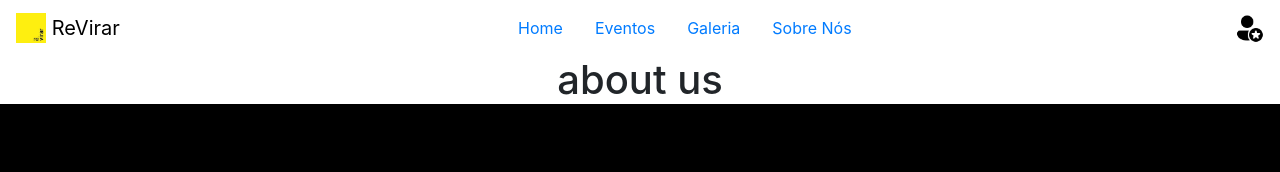
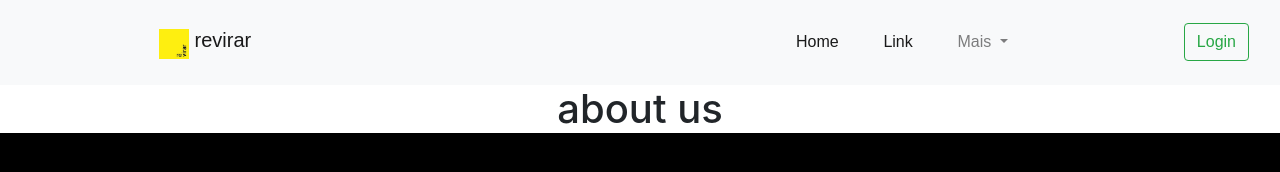
Before and after one commit to 2022M2T2-Inteli/Change-IT, a plain HTML site: page src/SobreNos.html in a window 1280 px wide. Drawn offline with nearby package versions, Linux system fonts and the light colour scheme.

Commit message:
Padronização da home e sobre nós

```diff
--- a/src/SobreNos.html
+++ b/src/SobreNos.html
@@ -11,29 +11,52 @@
 
 
 <!-- Início Código NavBar -->
-<nav class="navbar navbar-light" style="background-color: white;">
-    <a class="navbar-brand" href="#" style="color: black;">
-        <img src="img/revirar_logo.jpeg" width="30" height="30" class="d-inline-block align-top" alt="">
-        ReVirar
+<header>
+    <!-- Início código NavBar -->
+    <nav class="navbar navbar-expand-lg navbar-light bg-light">
+        <div class="container-fluid">
+            <a class="navbar-brand" href="#">
+                <img src="img/revirar_logo.jpeg" alt="" width="30" height="30"
+                    class="d-inline-block align-text-top">
+                revirar
             </a>
-    <ul class="nav justify-content-center">
+            <button class="navbar-toggler" type="button" data-bs-toggle="collapse"
+                data-bs-target="#navbarSupportedContent" aria-controls="navbarSupportedContent"
+                aria-expanded="false" aria-label="Toggle navigation">
+                <span class="navbar-toggler-icon"></span>
+            </button>
+            <div class="collapse navbar-collapse" id="navbarSupportedContent">
+                <div class="mr-auto"></div>
+                <ul class="navbar-nav me-auto mb-2 mb-lg-0">
                     <li class="nav-item">
-            <a class="nav-link active" href="Home.html">Home</a>
+                        <a class="nav-link active" aria-current="page" href="#">Home</a>
                     </li>
                     <li class="nav-item">
-            <a class="nav-link" href="#">Eventos</a>
+                        <a class="nav-link active" href="#">Link</a>
                     </li>
-        <li class="nav-item">
-            <a class="nav-link" href="#">Galeria</a>
+                    <li class="nav-item dropdown">
+                        <a class="nav-link dropdown-toggle" href="#" id="navbarDropdown" role="button"
+                            data-bs-toggle="dropdown" aria-expanded="false">
+                            Mais
+                        </a>
+                        <ul class="dropdown-menu" aria-labelledby="navbarDropdown">
+                            <li><a class="dropdown-item" href="#">Eventos</a></li>
+                            <li><a class="dropdown-item" href="#">Inscrições</a></li>
+                            <li>
+                                <hr class="dropdown-divider">
                             </li>
-        <li class="nav-item">
-            <a class="nav-link" href="sobrenos.html">Sobre Nós</a>
+                            <li><a class="dropdown-item" href="#">Sobre Nós</a></li>
+                        </ul>
                     </li>
+
                 </ul>
-    <a href="login.html">
-        <img src="img/icon.png" width="30" height="30" class="pull-right" alt="">
-    </a>
+                <form class="d-flex" action="Login.html">
+                    <button class="btn btn-outline-success" type="submit">Login</button>
+                </form>
+            </div>
+        </div>
     </nav>
+</header>
 <!-- Fim código NavBar -->
 
 
```
Also changed, not shown: src/fichaVoluntario.html (+1 -1 lines). Lines whose indentation alone changed are shown as unchanged.
